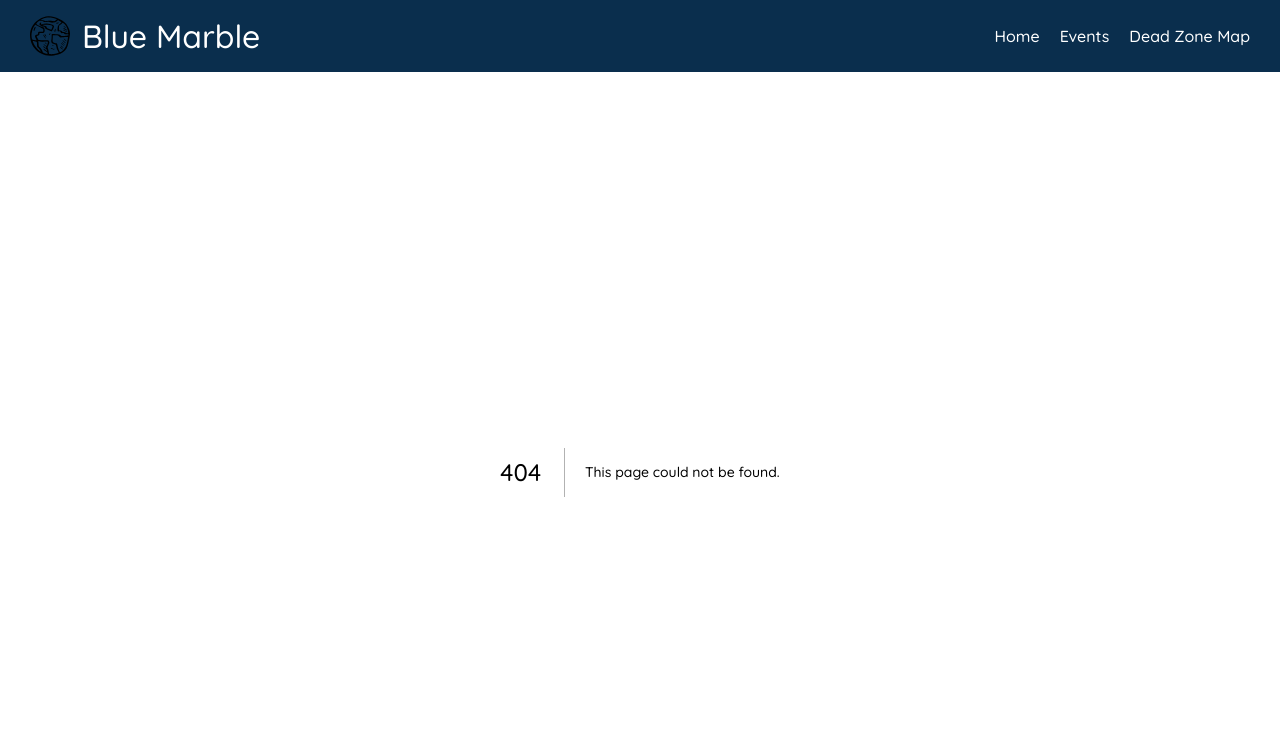
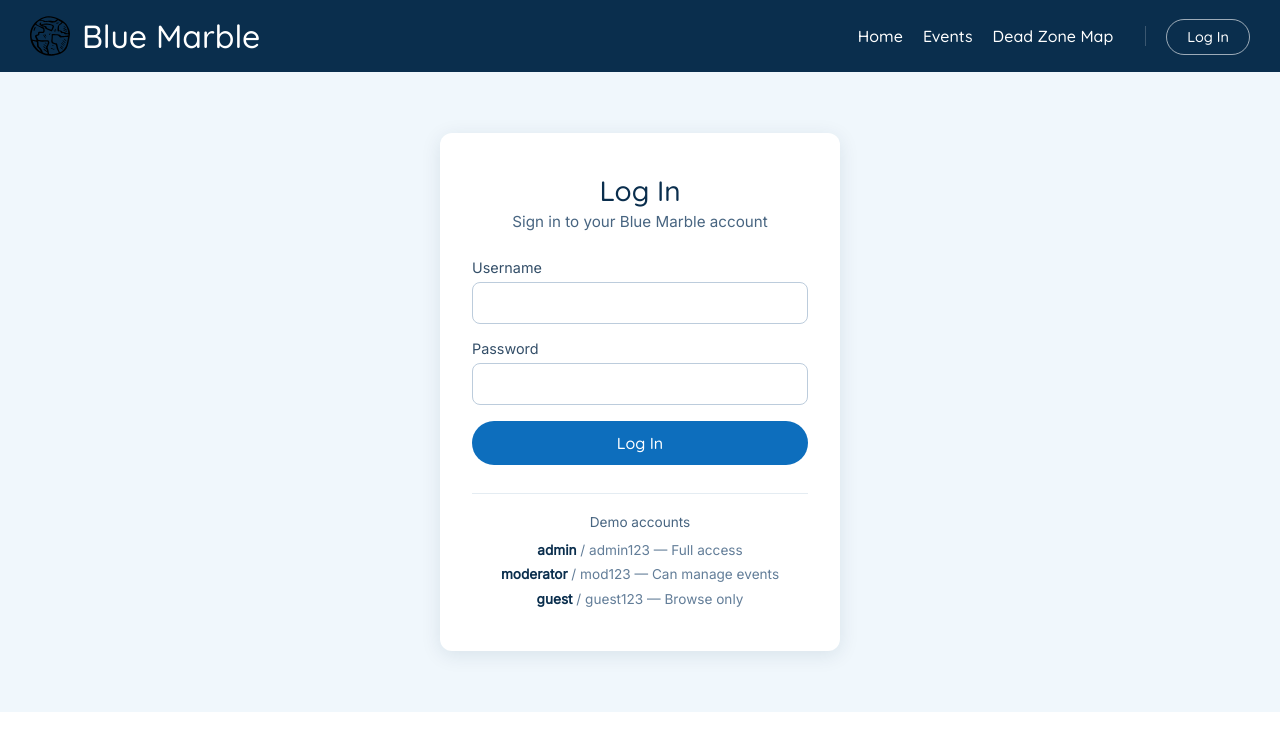
Before and after one commit to henryjmiller/Blue_Marble, a Next.js app: page /login in a window 1280 px wide. Before the commit this address had no page. Shown: the top 750 px of the page. Built offline with nearby package versions, Linux system fonts and the light colour scheme.

Commit message:
Admin, basic guest, and moderator roles created.

```diff
--- a/src/app/layout.js
+++ b/src/app/layout.js
@@ -1,5 +1,6 @@
 import "./globals.css";
 import { Inter, Quicksand } from "next/font/google";
+import Providers from "../components/Providers";
 import Header from "../components/Header/Header";
 
 const inter = Inter({
@@ -25,8 +26,10 @@ export default function RootLayout({ children }) {
 	return (
 		<html lang="en">
 			<body className={`${inter.variable} ${quicksand.variable}`}>
-        <Header />
-				{children}
+				<Providers>
+					<Header />
+					{children}
+				</Providers>
 			</body>
 		</html>
 	);
--- /dev/null
+++ b/src/app/login/page.js
@@ -0,0 +1,78 @@
+"use client";
+
+import { useState } from "react";
+import { useRouter } from "next/navigation";
+import { useAuth } from "../../context/AuthContext";
+import styles from "./page.module.css";
+
+export default function Login() {
+	const { user, login } = useAuth();
+	const router = useRouter();
+	const [username, setUsername] = useState("");
+	const [password, setPassword] = useState("");
+	const [error, setError] = useState("");
+
+	if (user) {
+		router.push("/");
+		return null;
+	}
+
+	function handleSubmit(e) {
+		e.preventDefault();
+		setError("");
+		const result = login(username, password);
+		if (result.success) {
+			router.push("/");
+		} else {
+			setError(result.error);
+		}
+	}
+
+	return (
+		<main className={styles.page}>
+			<form className={styles.form} onSubmit={handleSubmit}>
+				<h1 className={styles.title}>Log In</h1>
+				<p className={styles.subtitle}>
+					Sign in to your Blue Marble account
+				</p>
+
+				{error && <p className={styles.error}>{error}</p>}
+
+				<label className={styles.label}>
+					Username
+					<input
+						className={styles.input}
+						type="text"
+						value={username}
+						onChange={(e) => setUsername(e.target.value)}
+						required
+					/>
+				</label>
+
+				<label className={styles.label}>
+					Password
+					<input
+						className={styles.input}
+						type="password"
+						value={password}
+						onChange={(e) => setPassword(e.target.value)}
+						required
+					/>
+				</label>
+
+				<button className={styles.button} type="submit">
+					Log In
+				</button>
+
+				<div className={styles.accounts}>
+					<p className={styles.accountsTitle}>Demo accounts</p>
+					<ul className={styles.accountList}>
+						<li><strong>admin</strong> / admin123 — Full access</li>
+						<li><strong>moderator</strong> / mod123 — Can manage events</li>
+						<li><strong>guest</strong> / guest123 — Browse only</li>
+					</ul>
+				</div>
+			</form>
+		</main>
+	);
+}
--- /dev/null
+++ b/src/app/login/page.module.css
@@ -0,0 +1,120 @@
+.page {
+	display: flex;
+	justify-content: center;
+	align-items: center;
+	min-height: 80vh;
+	padding: 40px 24px;
+	background: #f0f7fc;
+}
+
+.form {
+	width: 100%;
+	max-width: 400px;
+	background: #fff;
+	border-radius: 12px;
+	padding: 40px 32px;
+	box-shadow: 0 4px 20px rgba(10, 46, 77, 0.1);
+}
+
+.title {
+	margin: 0 0 4px;
+	font-size: 1.75rem;
+	color: #0a2e4d;
+	text-align: center;
+}
+
+.subtitle {
+	margin: 0 0 28px;
+	text-align: center;
+	color: #486581;
+	font-size: 0.95rem;
+}
+
+.error {
+	margin: 0 0 16px;
+	padding: 10px 14px;
+	background: #fef2f2;
+	border: 1px solid #fca5a5;
+	border-radius: 8px;
+	color: #b91c1c;
+	font-size: 0.9rem;
+	text-align: center;
+}
+
+.label {
+	display: block;
+	margin-bottom: 16px;
+	font-size: 0.9rem;
+	font-weight: 500;
+	color: #334e68;
+}
+
+.input {
+	display: block;
+	width: 100%;
+	margin-top: 6px;
+	padding: 10px 14px;
+	border: 1px solid #bcccdc;
+	border-radius: 8px;
+	font-size: 1rem;
+	font-family: inherit;
+	color: #0a2e4d;
+	transition: border-color 0.2s;
+}
+
+.input:focus {
+	outline: none;
+	border-color: #0d6ebd;
+	box-shadow: 0 0 0 3px rgba(13, 110, 189, 0.15);
+}
+
+.button {
+	display: block;
+	width: 100%;
+	padding: 12px;
+	margin-top: 8px;
+	background: #0d6ebd;
+	color: #fff;
+	border: none;
+	border-radius: 40px;
+	font-family: var(--font-quicksand), system-ui, sans-serif;
+	font-size: 1rem;
+	font-weight: 500;
+	cursor: pointer;
+	transition: background 0.3s;
+}
+
+.button:hover {
+	background: #0a2e4d;
+}
+
+.accounts {
+	margin-top: 28px;
+	padding-top: 20px;
+	border-top: 1px solid #e4ecf2;
+}
+
+.accountsTitle {
+	margin: 0 0 8px;
+	font-size: 0.85rem;
+	font-weight: 500;
+	color: #486581;
+	text-align: center;
+}
+
+.accountList {
+	list-style: none;
+	margin: 0;
+	padding: 0;
+	font-size: 0.85rem;
+	color: #627d98;
+	line-height: 1.8;
+}
+
+.accountList li {
+	text-align: center;
+}
+
+.accountList strong {
+	color: #0a2e4d;
+}
--- a/src/components/Header/Header.js
+++ b/src/components/Header/Header.js
@@ -1,7 +1,12 @@
+"use client";
+
 import Link from "next/link";
+import { useAuth } from "../../context/AuthContext";
 import styles from "./Header.module.css";
 
 export default function Header() {
+	const { user, logout } = useAuth();
+
 	return (
 		<header className={styles.header}>
 			<div className={styles.brand}>
@@ -24,6 +29,23 @@ export default function Header() {
 					<li>
 						<Link href="/dead-zone-mapping">Dead Zone Map</Link>
 					</li>
+					<li className={styles.authItem}>
+						{user ? (
+							<div className={styles.userMenu}>
+								<span className={styles.userInfo}>
+									{user.displayName}
+									<span className={styles.roleBadge}>{user.role}</span>
+								</span>
+								<button className={styles.logoutBtn} onClick={logout}>
+									Log Out
+								</button>
+							</div>
+						) : (
+							<Link href="/login" className={styles.loginBtn}>
+								Log In
+							</Link>
+						)}
+					</li>
 				</ul>
 			</nav>
 		</header>
--- a/src/components/Header/Header.module.css
+++ b/src/components/Header/Header.module.css
@@ -27,6 +27,7 @@
 
 .nav {
 	display: flex;
+	align-items: center;
 	gap: 20px;
 	list-style: none;
 	margin: 0;
@@ -37,3 +38,64 @@
 	text-decoration: none;
 	color: inherit;
 }
+
+/* ─── Auth area ─── */
+
+.authItem {
+	margin-left: 12px;
+	padding-left: 20px;
+	border-left: 1px solid rgba(255, 255, 255, 0.2);
+}
+
+.loginBtn {
+	padding: 8px 20px;
+	border: 1px solid rgba(255, 255, 255, 0.6);
+	border-radius: 40px;
+	font-size: 0.9rem;
+	transition: background 0.2s, color 0.2s;
+}
+
+.loginBtn:hover {
+	background: #fff;
+	color: #0a2e4d;
+}
+
+.userMenu {
+	display: flex;
+	align-items: center;
+	gap: 12px;
+}
+
+.userInfo {
+	display: flex;
+	align-items: center;
+	gap: 8px;
+	font-size: 0.9rem;
+}
+
+.roleBadge {
+	display: inline-block;
+	padding: 2px 8px;
+	border-radius: 12px;
+	font-size: 0.7rem;
+	text-transform: uppercase;
+	letter-spacing: 0.05em;
+	background: rgba(255, 255, 255, 0.15);
+}
+
+.logoutBtn {
+	padding: 6px 16px;
+	border: 1px solid rgba(255, 255, 255, 0.6);
+	border-radius: 40px;
+	background: transparent;
+	color: #fff;
+	font-family: var(--font-quicksand), system-ui, sans-serif;
+	font-size: 0.85rem;
+	cursor: pointer;
+	transition: background 0.2s, color 0.2s;
+}
+
+.logoutBtn:hover {
+	background: #fff;
+	color: #0a2e4d;
+}
--- /dev/null
+++ b/src/components/Providers.js
@@ -0,0 +1,7 @@
+"use client";
+
+import { AuthProvider } from "../context/AuthContext";
+
+export default function Providers({ children }) {
+	return <AuthProvider>{children}</AuthProvider>;
+}
--- /dev/null
+++ b/src/context/AuthContext.js
@@ -0,0 +1,59 @@
+"use client";
+
+import { createContext, useContext, useState, useEffect } from "react";
+
+const USERS = [
+	{ username: "admin", password: "admin123", role: "admin", displayName: "Admin" },
+	{ username: "moderator", password: "mod123", role: "moderator", displayName: "Moderator" },
+	{ username: "guest", password: "guest123", role: "guest", displayName: "Guest" },
+];
+
+const AuthContext = createContext(null);
+
+export function AuthProvider({ children }) {
+	const [user, setUser] = useState(null);
+
+	useEffect(() => {
+		const stored = localStorage.getItem("blueMarbleUser");
+		if (stored) {
+			try {
+				setUser(JSON.parse(stored));
+			} catch {
+				localStorage.removeItem("blueMarbleUser");
+			}
+		}
+	}, []);
+
+	function login(username, password) {
+		const match = USERS.find(
+			(u) => u.username === username && u.password === password
+		);
+		if (!match) return { success: false, error: "Invalid username or password" };
+
+		const sessionUser = {
+			username: match.username,
+			role: match.role,
+			displayName: match.displayName,
+		};
+		setUser(sessionUser);
+		localStorage.setItem("blueMarbleUser", JSON.stringify(sessionUser));
+		return { success: true };
+	}
+
+	function logout() {
+		setUser(null);
+		localStorage.removeItem("blueMarbleUser");
+	}
+
+	return (
+		<AuthContext.Provider value={{ user, login, logout }}>
+			{children}
+		</AuthContext.Provider>
+	);
+}
+
+export function useAuth() {
+	const ctx = useContext(AuthContext);
+	if (!ctx) throw new Error("useAuth must be used within an AuthProvider");
+	return ctx;
+}
```
